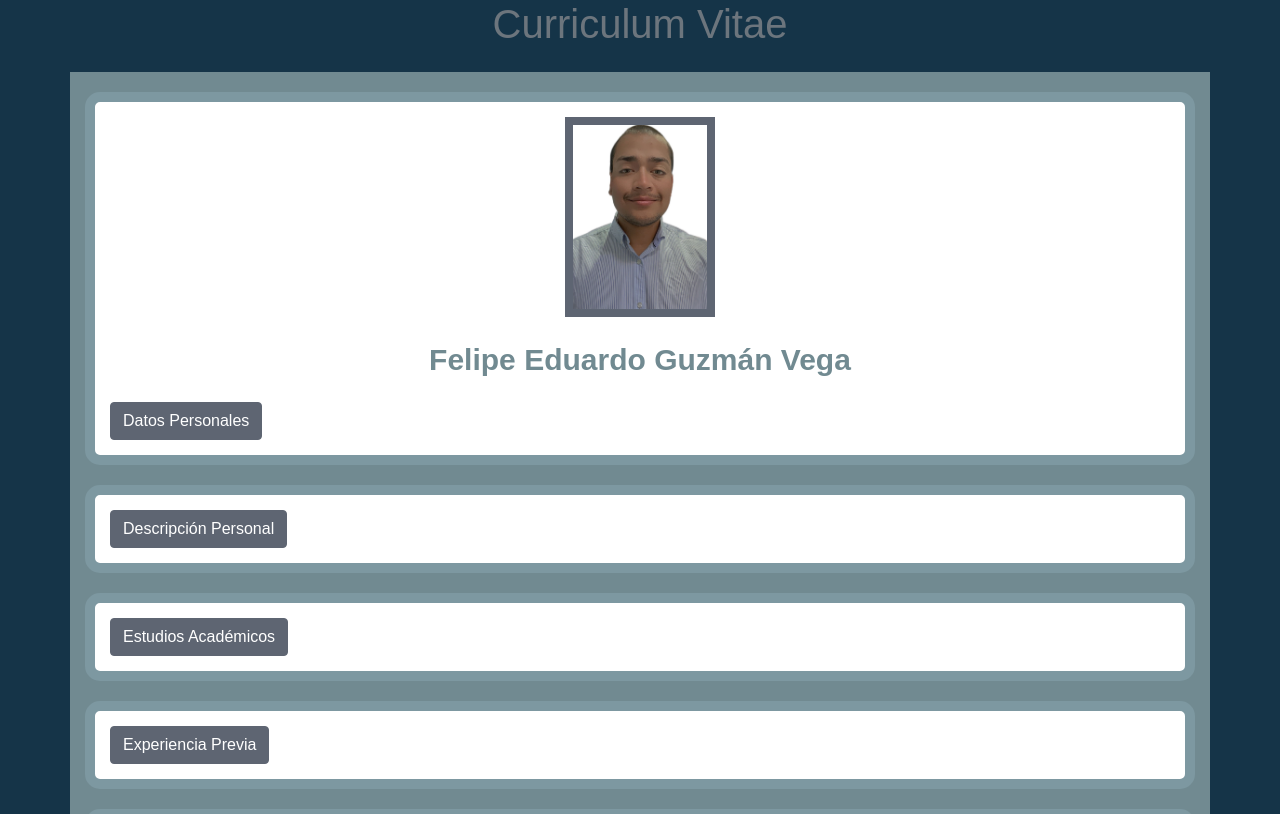
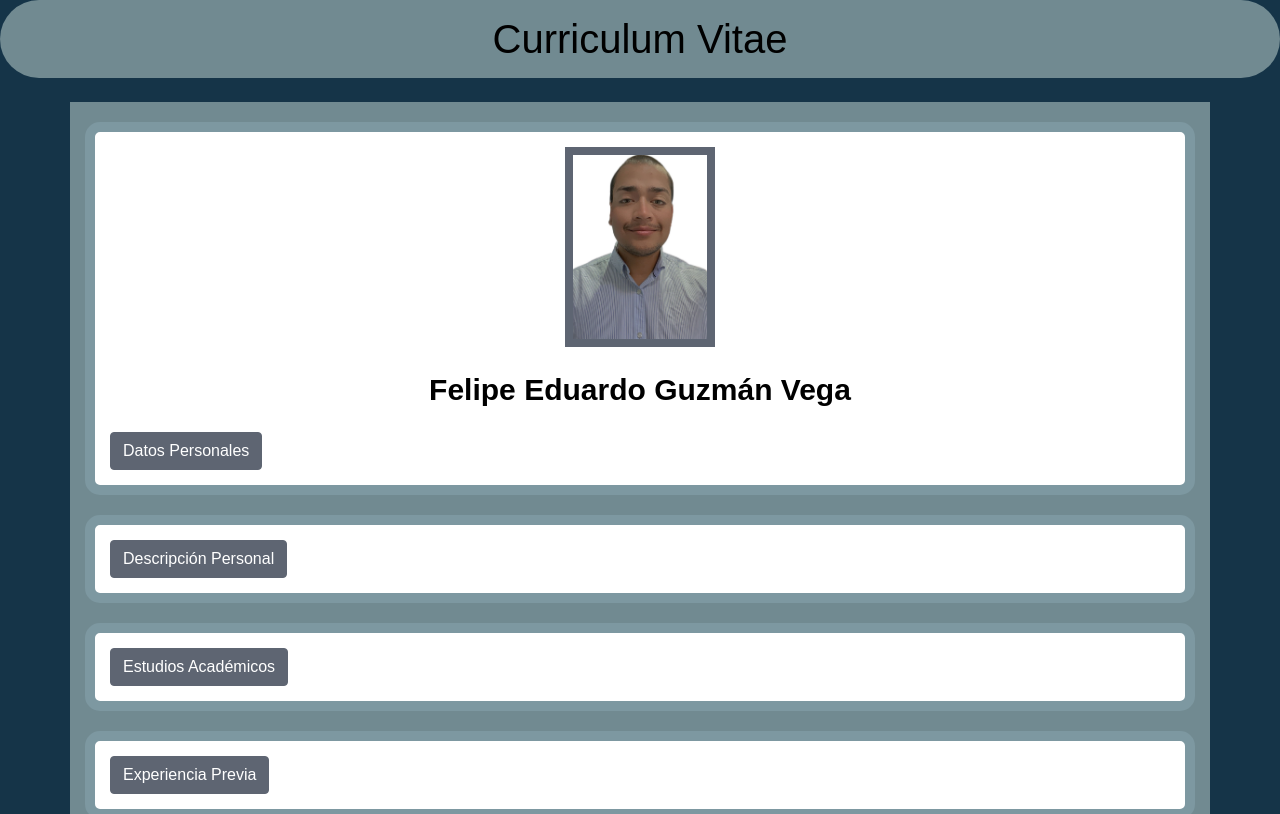
Before and after one commit to felipeguzman23/curriculum-FVG, a plain HTML site: page index.html in a window 1280 px wide. Shown: the top 814 px of the page. Drawn offline with nearby package versions, Linux system fonts and the light colour scheme.

Commit message:
se modifica el header de curriculum para darle un borde y se modifica el color de las letras a negro

```diff
--- a/index.html
+++ b/index.html
@@ -17,8 +17,10 @@
 <body>
 
 <header class="text-center mb-4 text-muted">
-    <h1>Curriculum Vitae</h1>
+    <h1 id="cv-title">Curriculum Vitae</h1>
 </header>
+
+
 
 <main class="container">
     <section id="personal-info">
--- a/styles.css
+++ b/styles.css
@@ -8,7 +8,14 @@ body {
 header {
     text-align: center;
     margin-bottom: 20px;
-    color: #718A91;
+    color: #000000;
+}
+
+#cv-title {
+    background-color: #718A91;
+    color: #000000;
+    padding: 15px;
+    border-radius: 50px;
 }
 
 main {
@@ -72,7 +79,7 @@ img {
 }
 
 #hobbies-info img {
-    width: 280px;
+    width: 260px;
     height: auto;
     display: block;
     margin: 0 auto 20px;
```
